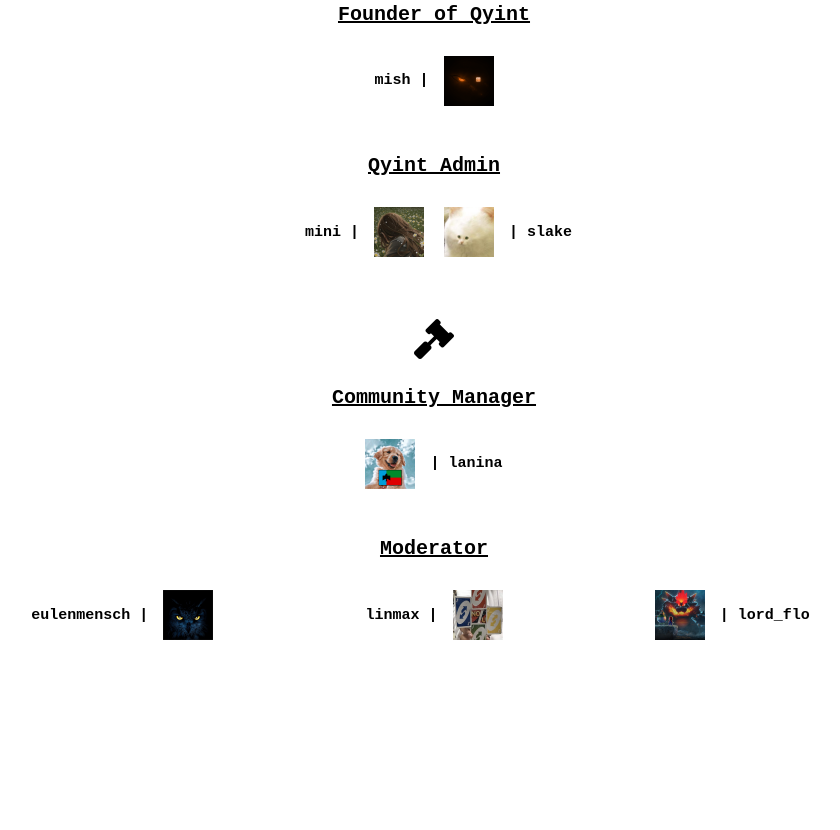
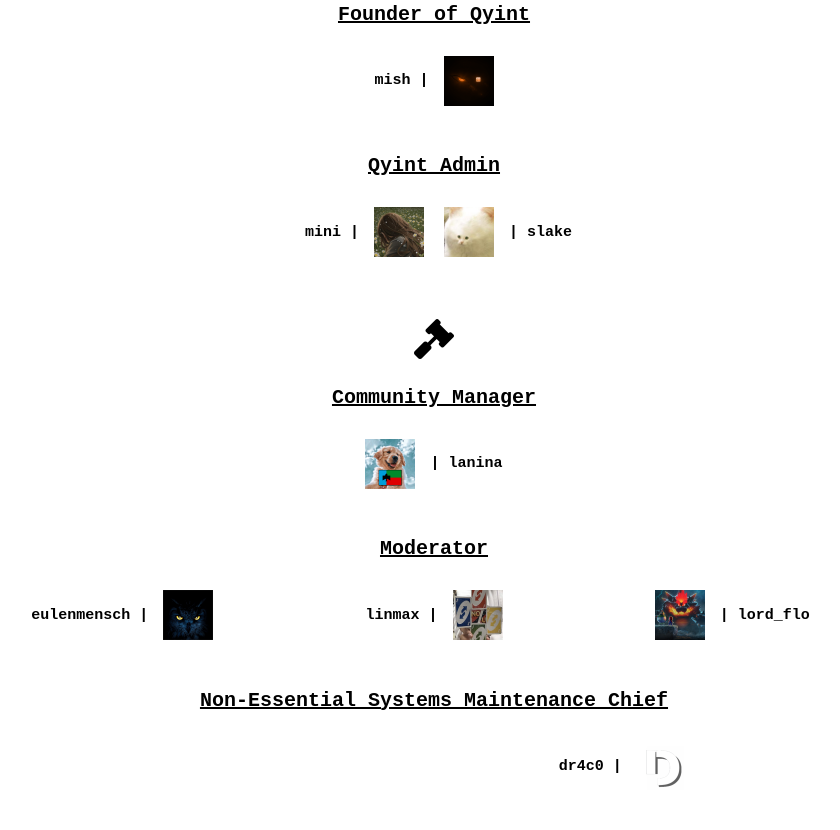
Before and after one commit to Qyint-Community/qyint-community.github.io, a plain HTML site: page index.html in a window 1280 px wide. Shown: the part 1294-2124 px from the top of the page, without its empty margins (206-1046 px from the left). Before the commit the page ends 1977 px from the top, so only its background shows below. Drawn offline with Linux system fonts and the light colour scheme.

Commit message:
dr4c0 v1

```diff
--- a/index.html
+++ b/index.html
@@ -108,6 +108,14 @@
     </a>
   </div>
 
+  <h1 class="subtitle">Non-Essential Systems Maintenance Chief</h1>
+  <div class="perboxes">
+    <a href="./draco.html" class="perbox-l">
+      <h2>dr4c0 | </h2>
+      <img src="./per/draco.png" alt="Image" class="perbox-image-l">
+    </a>
+  </div>
+
 </body>
 </html>
 
```
